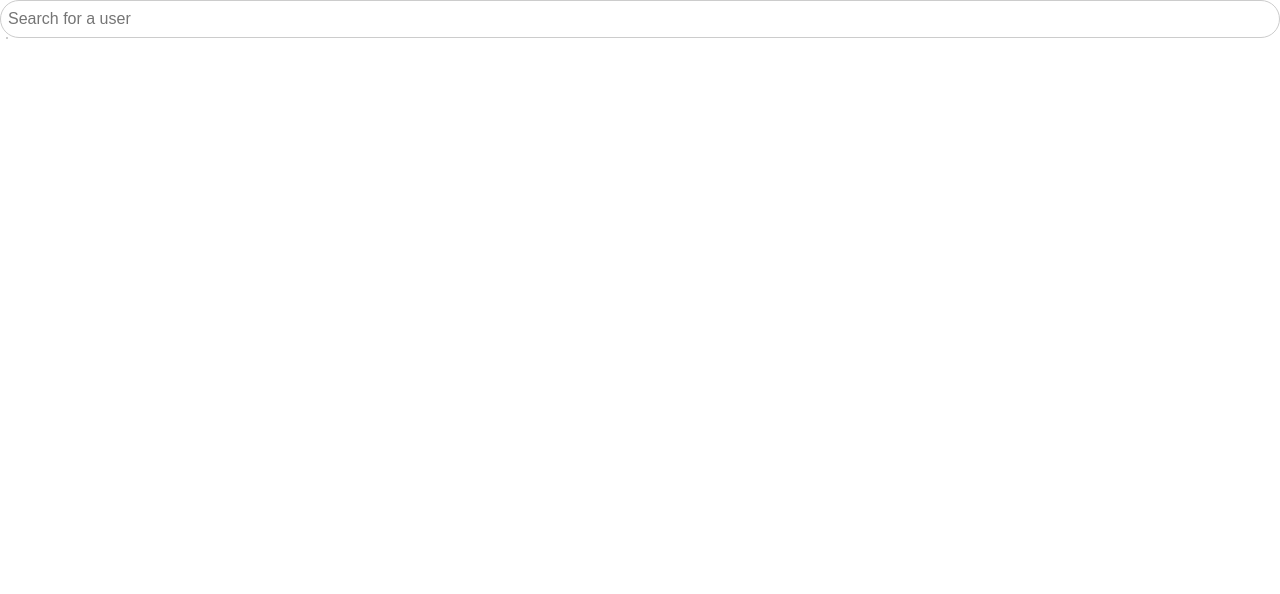
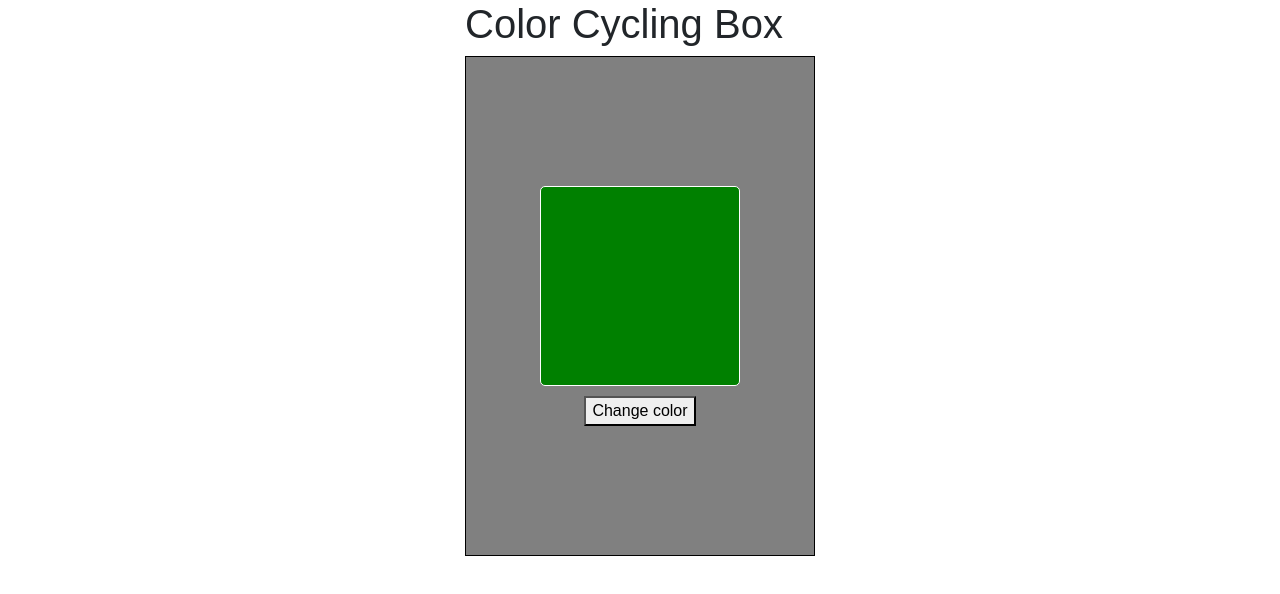
Before and after one commit to vamshik889/React-30days, a React (Vite) app: page / in a window 1280 px wide. Shown: the top 594 px of the page. Built offline with nearby package versions, Linux system fonts and the light colour scheme.

Commit message:
color cycling box challenge completed

```diff
--- a/package.json
+++ b/package.json
@@ -16,7 +16,8 @@
     "react-bootstrap": "^2.10.9",
     "react-dom": "^18.3.1",
     "react-redux": "^9.2.0",
-    "redux": "^5.0.1"
+    "redux": "^5.0.1",
+    "uuid": "^11.1.0"
   },
   "devDependencies": {
     "@eslint/js": "^9.17.0",
--- a/src/App.jsx
+++ b/src/App.jsx
@@ -56,6 +56,7 @@ import BankAccount from './reducerWithContext/BankAccount'
 import AccountContext from './reducerWithContext/AccountContext'
 import  Pagination  from './Pagination/Pagination'
 import InputWithItems from './InputItems/InputWithItems'
+import ColorCyclingBox from './Challenges/ColorCyclingBox'
 
 
 function App() {
@@ -137,8 +138,9 @@ function App() {
      <BankAccount/>
      </AccountContext> */}
 {/* <Pagination/> */}
-<InputWithItems/>
+{/* <InputWithItems/> */}
 
+<ColorCyclingBox/>
 
     </>
   )
--- /dev/null
+++ b/src/Challenges/ColorCyclingBox.jsx
@@ -0,0 +1,48 @@
+import React from "react";
+import useColor from "./useColor";
+
+const ColorCyclingBox = () => {
+    const colors = [
+    { bg: "green", label: "green" },
+    { bg: "red", label: "red" },
+    { bg: "blue", label: "blue" },
+    { bg: "yellow", label: "yellow" },
+  ];
+    const [index,changeColor] = useColor(...colors);
+    console.log("render")
+
+  return (
+    <>
+      <h1>Color Cycling Box</h1>
+      <div
+        style={{
+          backgroundColor: "grey",
+          height: "500px",
+          width: "350px",
+          border: "1px solid black",
+          display: "flex",
+          flexDirection:"column",
+          gap:"10px",
+          justifyContent: "center",
+          alignItems: "center",
+        }}
+      >
+        <div
+          style={{
+            height: "200px",
+            width: "200px",
+            border: "1px solid white",
+            borderRadius: "5px",
+            backgroundColor: `${colors[index].bg}`,
+          }}
+          label={`${colors[index].label}`}
+        ></div>
+        <button
+        onClick={changeColor}
+        >Change color</button>
+      </div>
+    </>
+  );
+};
+
+export default ColorCyclingBox;
--- /dev/null
+++ b/src/Challenges/useColor.js
@@ -0,0 +1,12 @@
+import { useCallback, useState } from "react";
+
+export default function useColor(...args){
+console.log(args);
+const [index,setIndex] = useState(0);
+
+const changeColor = useCallback(()=>{
+setIndex((prev)=>(prev+1)%args.length)
+},[])
+
+return [index,changeColor]
+}
```
Also changed, not shown: 1 other file (tests, documents, lock files or other folders).
